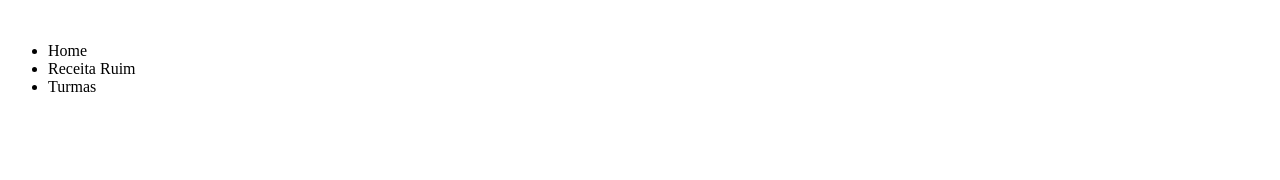
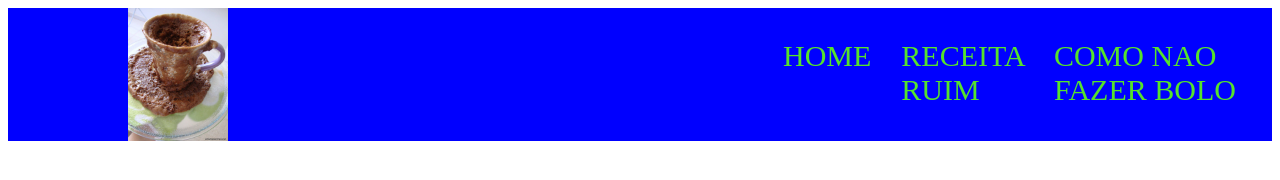
Before and after one commit to evelynkaroline12/avaliacao, a plain HTML site: page index.html in a window 1280 px wide. Drawn offline with Linux system fonts and the light colour scheme.

Commit message:
Add files via upload

```diff
--- a/index.html
+++ b/index.html
@@ -5,14 +5,15 @@
     <meta http-equiv="X-UA-Compatible" content="IE=edge">
     <meta name="viewport" content="width=device-width, initial-scale=1.0">
     <title>Document</title>
+    <link rel="stylesheet" href="style.css">
 </head>
 <body>
-    <header class="cabecalhd">
-        <img class="receita ruim" src="LogoCosta.svg" alt="">
+    <header class="cabecalho">
+        <img class="receitaruim" src="caneca.JPG" alt="">
         <ul class="lista_cabecalho">
             <li class="item_lista_cabecalho">Home</li>
-            <li class="item_lista_cabecalho2">Receita Ruim</li>
-            <li class="item_lista_cabecalho">Turmas</li>
+            <li class="item_lista_cabecalho">Receita Ruim</li>
+            <li class="item_lista_cabecalho">como nao fazer bolo</li>
         </ul>
     </header>
 </body>
--- /dev/null
+++ b/style.css
@@ -0,0 +1,19 @@
+.cabecalho{
+background-color: blue;
+display: flex;
+}
+.receitaruim{
+    width: 100px;
+    margin-left: 120px;
+}
+.lista_cabecalho{
+    display: flex;
+    margin-left: 500px;
+}
+.item_lista_cabecalho{
+    color: rgb(86, 226, 43);
+    list-style: none;
+    text-transform: uppercase;
+    font-size: 30px;
+    padding: 15px;
+}
```
Also changed, not shown: caneca.JPG (added).
